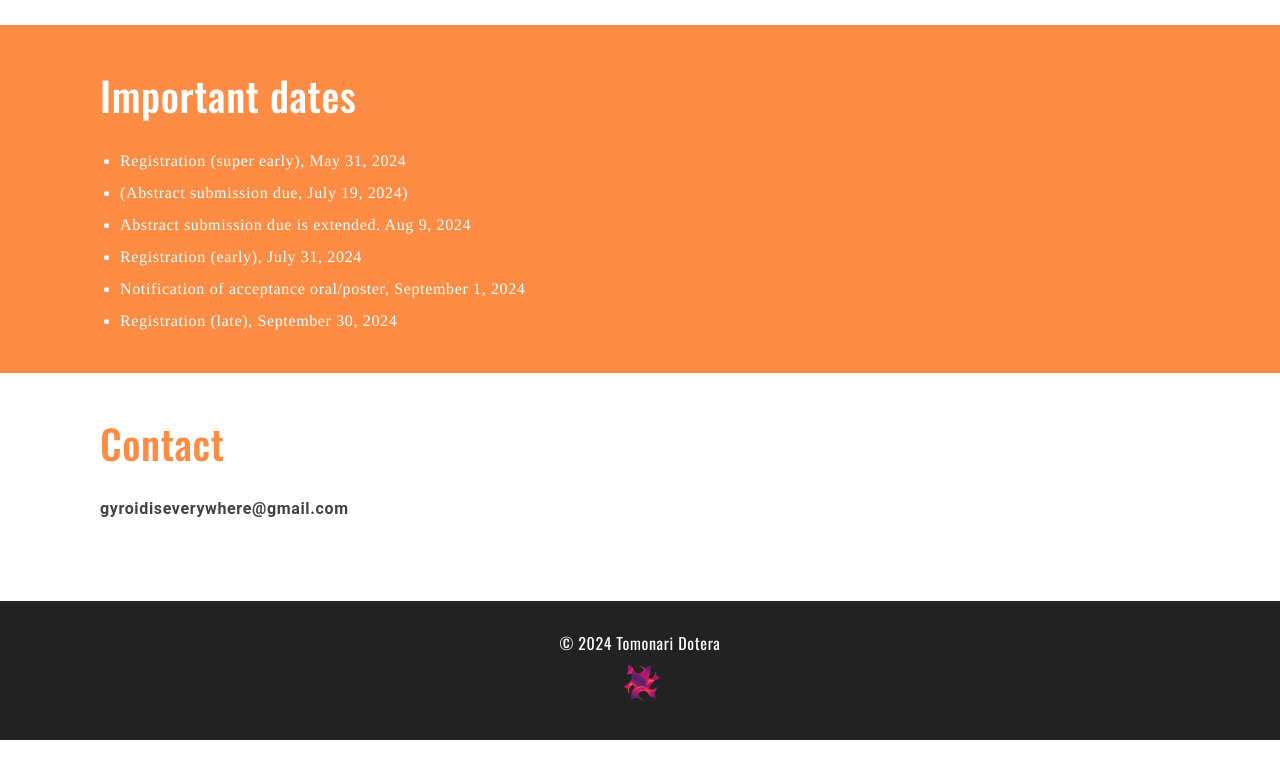
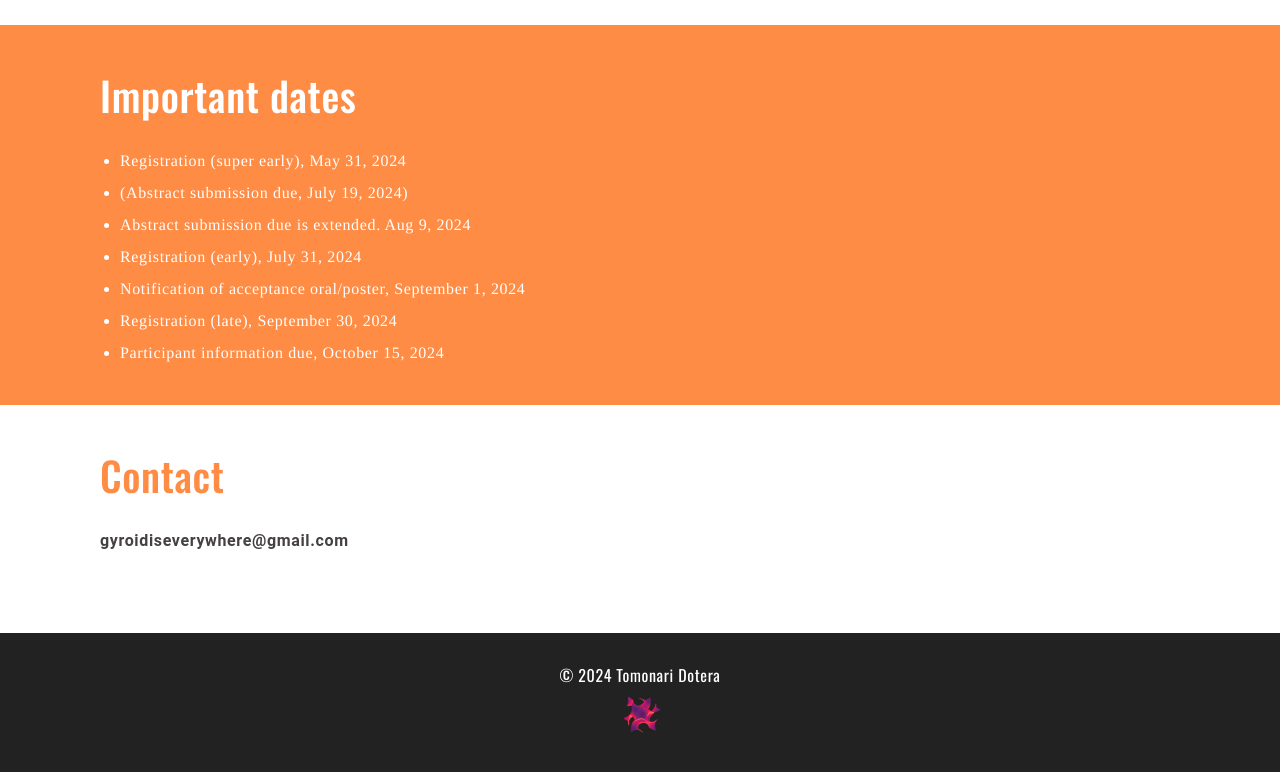
Before and after one commit to dorara-m/gyroidiseverywhere, an Astro site: page /gyroidiseverywhere/about in a window 1280 px wide. Shown: the part 1815-2587 px from the top of the page. Before the commit the page ends 2555 px from the top, so only its background shows below. Built offline with nearby package versions, Linux system fonts and the light colour scheme; Astro itself is replaced by a stand-in of ours; a web font is replaced by a local one.

Commit message:
締切追加

```diff
--- a/src/pages/about/index.astro
+++ b/src/pages/about/index.astro
@@ -58,6 +58,7 @@ import About from "../../components/template/About.astro";
         "Registration (early), July 31, 2024",
         "Notification of acceptance oral/poster, September 1, 2024",
         "Registration (late), September 30, 2024",
+        "Participant information due, October 15, 2024",
       ],
     },
     section5: {
```
